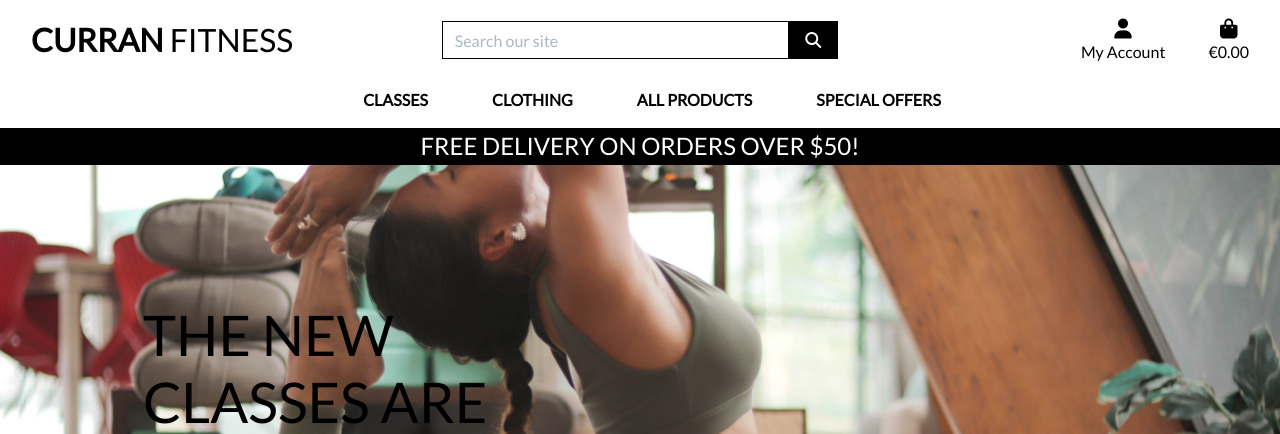
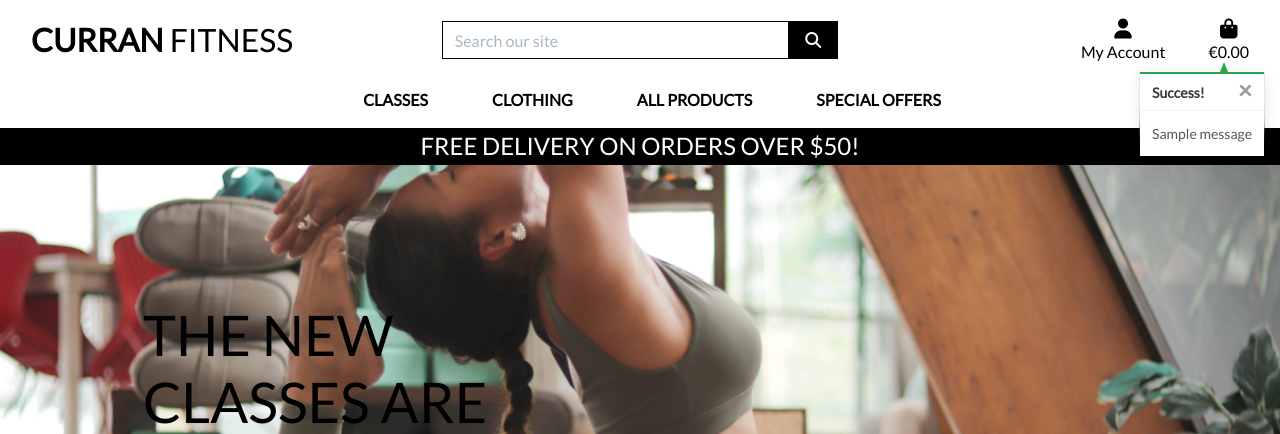
Before and after one commit to ailisc97/Milestone_project_four, a Django app: template home/templates/home/index.html in a window 1280 px wide. Shown: the top 434 px of the page. Run offline with Django 3.2, Linux system fonts and the light colour scheme; the template is opened without the code that fills it, so the values that code supplies are empty; one stand-in notice (Sample message) is shown; parts of the project's set-up code (start-up, migrations or seed data) failed here and were passed over; some libraries are stand-ins or nearby versions.

Commit message:
started toasts

```diff
--- a/Milestone_project_four/settings.py
+++ b/Milestone_project_four/settings.py
@@ -83,6 +83,7 @@ FORM_RENDERER = 'django.forms.renderers.TemplatesSetting'
 
 MESSAGE_STORAGE = 'django.contrib.messages.storage.session.SessionStorage'
 
+
 AUTHENTICATION_BACKENDS = (
     # Needed to login by username in Django admin, regardless of `allauth`
     'django.contrib.auth.backends.ModelBackend',
--- a/bag/views.py
+++ b/bag/views.py
@@ -1,5 +1,7 @@
 from django.shortcuts import render, redirect, reverse, HttpResponse
+from django.contrib import messages
 
+from products.models import Product
 # Create your views here.
 
 def view_bag(request):
@@ -10,6 +12,7 @@ def view_bag(request):
 def add_to_bag(request, item_id):
     """ Add a quantity of the specified product to the shopping bag """
 
+    product = Product.objects.get(pk=item_id)
     quantity = int(request.POST.get('quantity'))
     redirect_url = request.POST.get('redirect_url')
     size = None
@@ -30,6 +33,7 @@ def add_to_bag(request, item_id):
             bag[item_id] += quantity
         else:
             bag[item_id] = quantity
+            messages.success(request, f'Added {product.name} to your bag')
 
     request.session['bag'] = bag
     return redirect(redirect_url)
--- /dev/null
+++ b/products/templates/products/includes/toasts/toast_success.html
@@ -0,0 +1,14 @@
+
+<div class="toast custom-toast rounded-0 border-top-0" data-autohide="false">
+    <div class="arrow-up arrow-success"></div>
+    <div class="w-100 toast-capper bg-success"></div>
+    <div class="toast-header bg-white text-dark">
+        <strong class="mr-auto">Success!</strong>
+        <button type="button" class="ml-2 mb-1 close text-dark" data-dismiss="toast" aria-label="Close">
+            <span aria-hidden="true">&times;</span>
+        </button>
+    </div>
+    <div class="toast-body bg-white">
+        {{ message }}
+    </div>
+</div>
--- a/templates/base.html
+++ b/templates/base.html
@@ -114,8 +114,22 @@
     </header>
 
     {% if messages %}
-    <div class="message-container"></div>
-{% endif %}
+        <div class="message-container">
+            {% for message in messages %}
+                {% with message.level as level %}
+                    {% if level == 40 %}
+                        {% include 'includes/toasts/toast_error.html' %}
+                    {% elif level == 30 %}
+                        {% include 'includes/toasts/toast_warning.html' %}
+                    {% elif level == 25 %}
+                        {% include 'includes/toasts/toast_success.html' %}
+                    {% else %}
+                        {% include 'includes/toasts/toast_info.html' %}
+                    {% endif %}
+                {% endwith %}
+            {% endfor %}
+        </div>
+    {% endif %}
 
 {% block page_header %}
 {% endblock %}
@@ -124,7 +138,10 @@
 {% endblock %}
 
 {% block postloadjs %}
-{% endblock %}
+    <script type="text/javascript">
+        $('.toast').toast('show');
+    </script>
+    {% endblock %}
 
 
 </body>
```
Also changed, not shown: products/templates/products/includes/toasts/toast_error.html (added, +13 -0 lines), products/templates/products/includes/toasts/toast_info.html (added, +13 -0 lines), products/templates/products/includes/toasts/toast_warning.html (added, +13 -0 lines).
